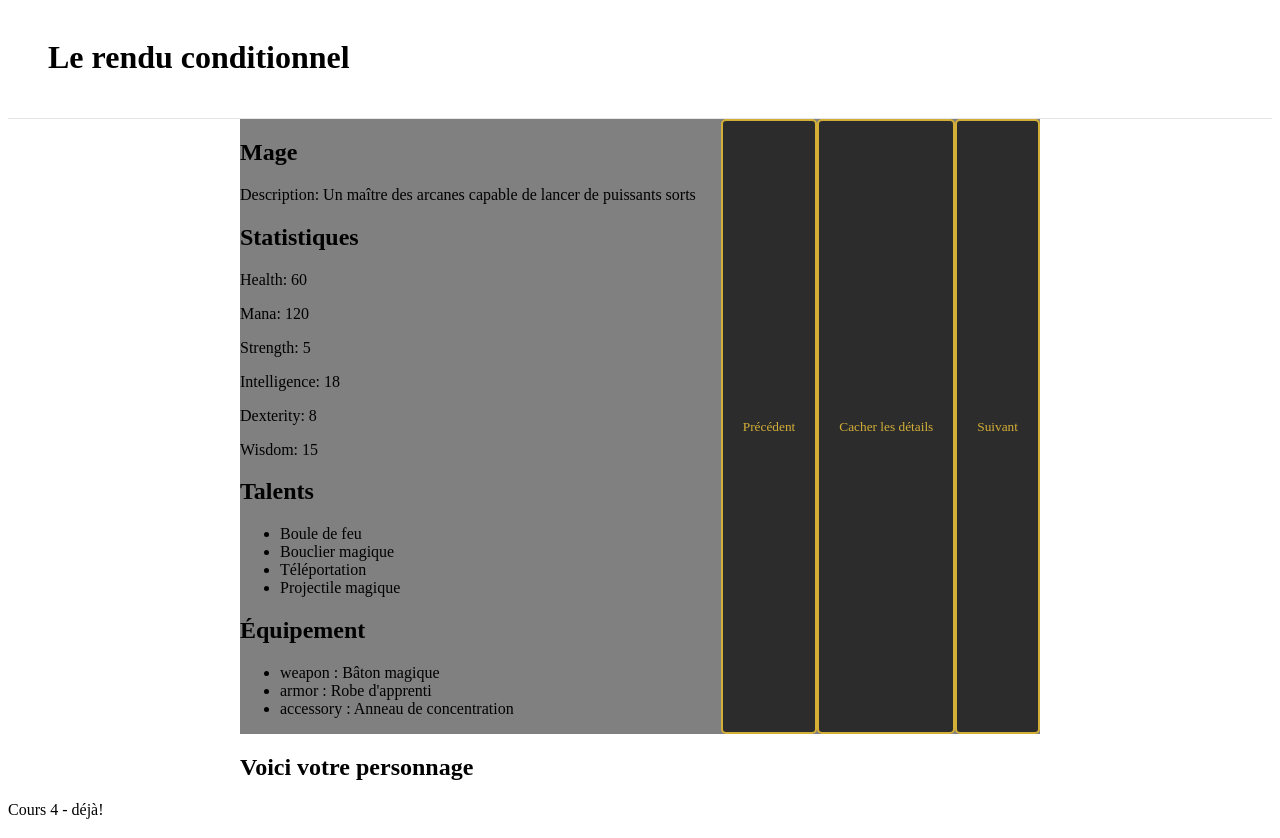
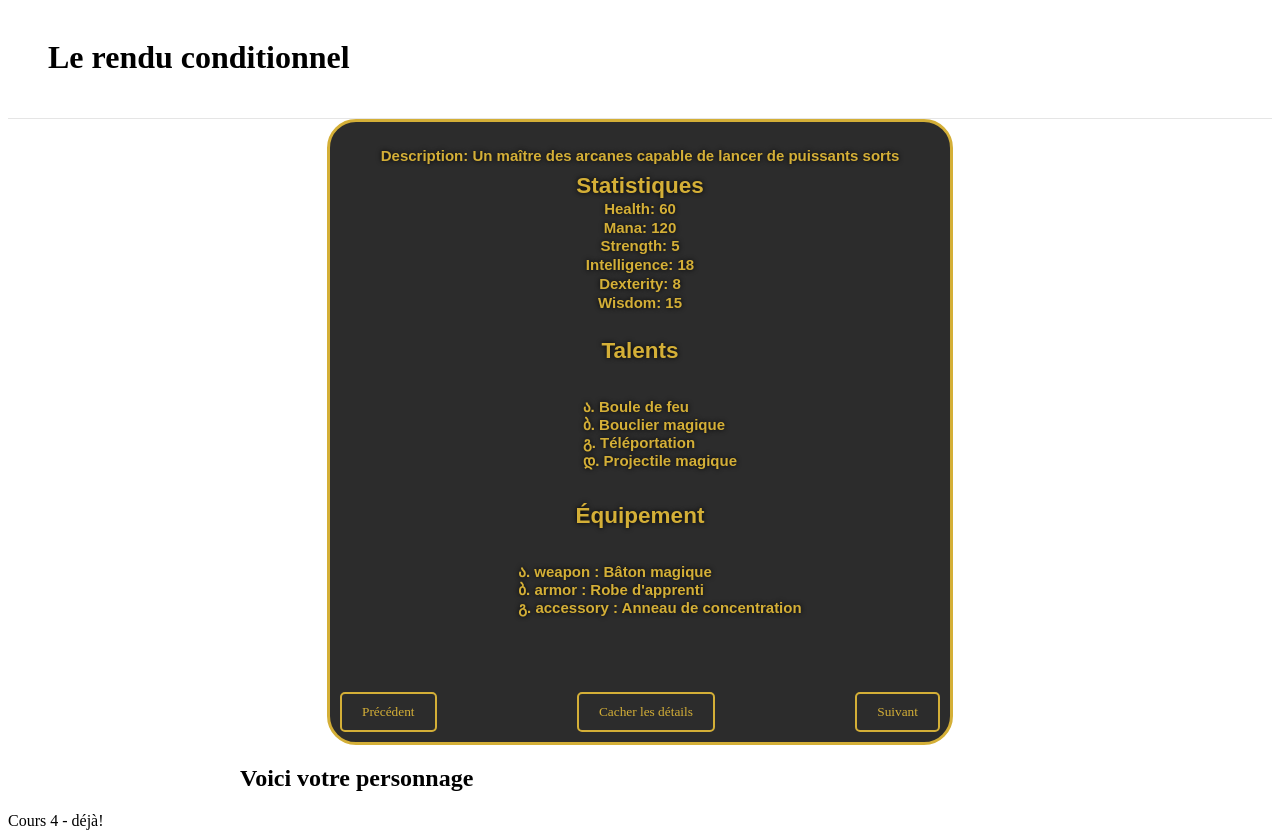
Before and after one commit to ecoleduweb/IWA-ConditionnalRendering, a React (Vite) app: page / in a window 1280 px wide. Built offline with nearby package versions, Linux system fonts and the light colour scheme.

Commit message:
Fixed variable names

```diff
--- a/src/components/ACaroussel.tsx
+++ b/src/components/ACaroussel.tsx
@@ -3,40 +3,24 @@ import '@style/Caroussel.scss'
 import charactersJson from '@assets/characters.json';
 import { CharacterClass } from '../types/character';
 import { useState } from 'react';
-const characters: CharacterClass[] = charactersJson;
-const characterList = ['guerrier', 'cleric', 'voleur', 'mage'];
-// 1. Prend le temps de bien lire le code. S'il y a une ligne que tu ne comprends pas, CHAT GPT!
-// 2. À patrir de l'objet character, va chercher l'objet mage.
-//    Va lire les deux premières lignes de code sur ce site : https://sentry.io/answers/find-object-by-property-in-javascript-array/
-// 3. Crée une variable style qui contient un objet avec une propriété backgroundImage qui contient l'url de l'image du mage (/mage.jpg).
-//    La variable style est déjà affectée au tout premier div du html. On peut donc ajouter des éléments de style à partir du code au besoin!
-// QUESTION : Quand dois-tu prendre une classe conditionnelle ou un style conditionnel (exemple de classe conditionnel? L'exemple avec le dark mode)?
-// 4. À partir de l'objet, modifie le html pour afficher les différentes informations du mage.
-// 5. Fait fonctionner le bouton cacher les détails pour afficher ou cacher les détails du mage.
-//    Voici un lien pour t'aider à comprendre le conditionnal rendering https://react.dev/learn/conditional-rendering
-//    N'oublie pas de changer le texte du bouton!
-///////////////////////////////////////////////////////////////////////////////////////////
-//////////////////////////////Deuxième partie//////////////////////////////////////////////
-///////////////////////////////////////////////////////////////////////////////////////////
-// 1. Fait fonctionner les boutons previous et next pour afficher les informations des autres personnages.
-// 2. ohoh! Il semble que les objets n'ont pas tous le même nombre d'abilités? Comment pourrais-tu faire pour afficher les abilités de manière dynamique?
-// 3. BONUS on pourrait faire la même chose avec l'objet équipement?
+const characterObjectsList: CharacterClass[] = charactersJson;
+const characterStringList = ['guerrier', 'cleric', 'voleur', 'mage'];
 
-// const characterSelected = 'mage'
 const ACaroussel = () => {
+  // const selectedCharacter = 'mage'
+
   const style = {
     // exemple de style
-    backgroundColor: 'gray',
     backgroundSize: 'contain',
     backgroundRepeat: 'no-repeat',
     backgroundPosition: 'center',
-    // backgroundImage: `url(/${characterSelected}.jpg)`,
+    //backgroundImage: `url(/${selectedCharacter}.jpg)`,
   }
   return (
     <div className="card flex-between" style={style}>
       <div className="content">
         {/* REMPLACE MOI PAR LA CLASSE SELECTIONNÉE!!! */}
-        <h2>Mage </h2>
+        {/* <h2>{selectedCharacter} </h2> */}
         <p>Description: Un maître des arcanes capable de lancer de puissants sorts</p>
         <div className="details">
           <div className="stats">
--- a/src/style/Card.scss
+++ /dev/null
@@ -1,74 +0,0 @@
-.card {
-  border: 3px solid #d4af37;
-  /* Gold border */
-  border-radius: 29px;
-  width: 600px;
-  height: 600px;
-  margin: auto;
-  padding: 10px;
-  color: #d4af37;
-  /* Gold text color */
-  background-color: #2c2c2c;
-  /* Dark background */
-  flex-direction: column;
-
-  .content {
-    text-shadow: 0 0 5px black;
-    font-family: Arial, Helvetica, sans-serif;
-    font-size: 15px;
-    font-weight: 600;
-    text-align: center;
-    color: #d4af37;
-    /* Gold text color */
-
-    .stats {
-      line-height: .25;
-    }
-
-    .ability,
-    .equipment {
-      display: flex;
-      justify-content: center;
-      align-items: center;
-      flex-direction: column;
-
-      li {
-        list-style-type: georgian;
-        list-style-position: inside;
-        padding: 0;
-        margin: 0;
-        text-align: left;
-        color: #d4af37;
-        /* Gold text color */
-      }
-    }
-  }
-
-  button {
-    font-family: 'MedievalSharp', cursive;
-    /* Ensure you have this font or a similar medieval font */
-    background-color: #2c2c2c;
-    /* Dark background */
-    color: #d4af37;
-    /* Gold text color */
-    border: 2px solid #d4af37;
-    /* Gold border */
-    border-radius: 5px;
-    padding: 10px 20px;
-    cursor: pointer;
-    transition: background-color 0.3s, color 0.3s;
-
-    &:hover {
-      background-color: #d4af37;
-      /* Gold background on hover */
-      color: #2c2c2c;
-      /* Dark text color on hover */
-    }
-
-    &:active {
-      background-color: #a37c2c;
-      /* Darker gold on active */
-      border-color: #a37c2c;
-    }
-  }
-}
--- a/src/style/Caroussel.scss
+++ b/src/style/Caroussel.scss
@@ -8,3 +8,78 @@
   color: #d4af37;
 
 }
+
+.card {
+  border: 3px solid #d4af37;
+  /* Gold border */
+  border-radius: 29px;
+  width: 600px;
+  height: 600px;
+  margin: auto;
+  padding: 10px;
+  color: #d4af37;
+  /* Gold text color */
+  background-color: #2c2c2c;
+  /* Dark background */
+  flex-direction: column;
+
+  .content {
+    text-shadow: 0 0 5px black;
+    font-family: Arial, Helvetica, sans-serif;
+    font-size: 15px;
+    font-weight: 600;
+    text-align: center;
+    color: #d4af37;
+    /* Gold text color */
+
+    .stats {
+      line-height: .25;
+    }
+
+    .ability,
+    .equipment {
+      display: flex;
+      justify-content: center;
+      align-items: center;
+      flex-direction: column;
+
+      li {
+        list-style-type: georgian;
+        list-style-position: inside;
+        padding: 0;
+        margin: 0;
+        text-align: left;
+        color: #d4af37;
+        /* Gold text color */
+      }
+    }
+  }
+
+  button {
+    font-family: 'MedievalSharp', cursive;
+    /* Ensure you have this font or a similar medieval font */
+    background-color: #2c2c2c;
+    /* Dark background */
+    color: #d4af37;
+    /* Gold text color */
+    border: 2px solid #d4af37;
+    /* Gold border */
+    border-radius: 5px;
+    padding: 10px 20px;
+    cursor: pointer;
+    transition: background-color 0.3s, color 0.3s;
+
+    &:hover {
+      background-color: #d4af37;
+      /* Gold background on hover */
+      color: #2c2c2c;
+      /* Dark text color on hover */
+    }
+
+    &:active {
+      background-color: #a37c2c;
+      /* Darker gold on active */
+      border-color: #a37c2c;
+    }
+  }
+}
--- a/src/types/character.ts
+++ b/src/types/character.ts
@@ -18,7 +18,7 @@ interface CharacterStats {
     description: string;
     stats: CharacterStats;
     abilities: string[];
-    equipment: CharacterEquipment;
+    equipment: CharacterEquipment | undefined;
   }
 
   // ACM crée les interfaces en te basant sur les valeurs.
```
Also changed, not shown: 1 other file (tests, documents, lock files or other folders).
